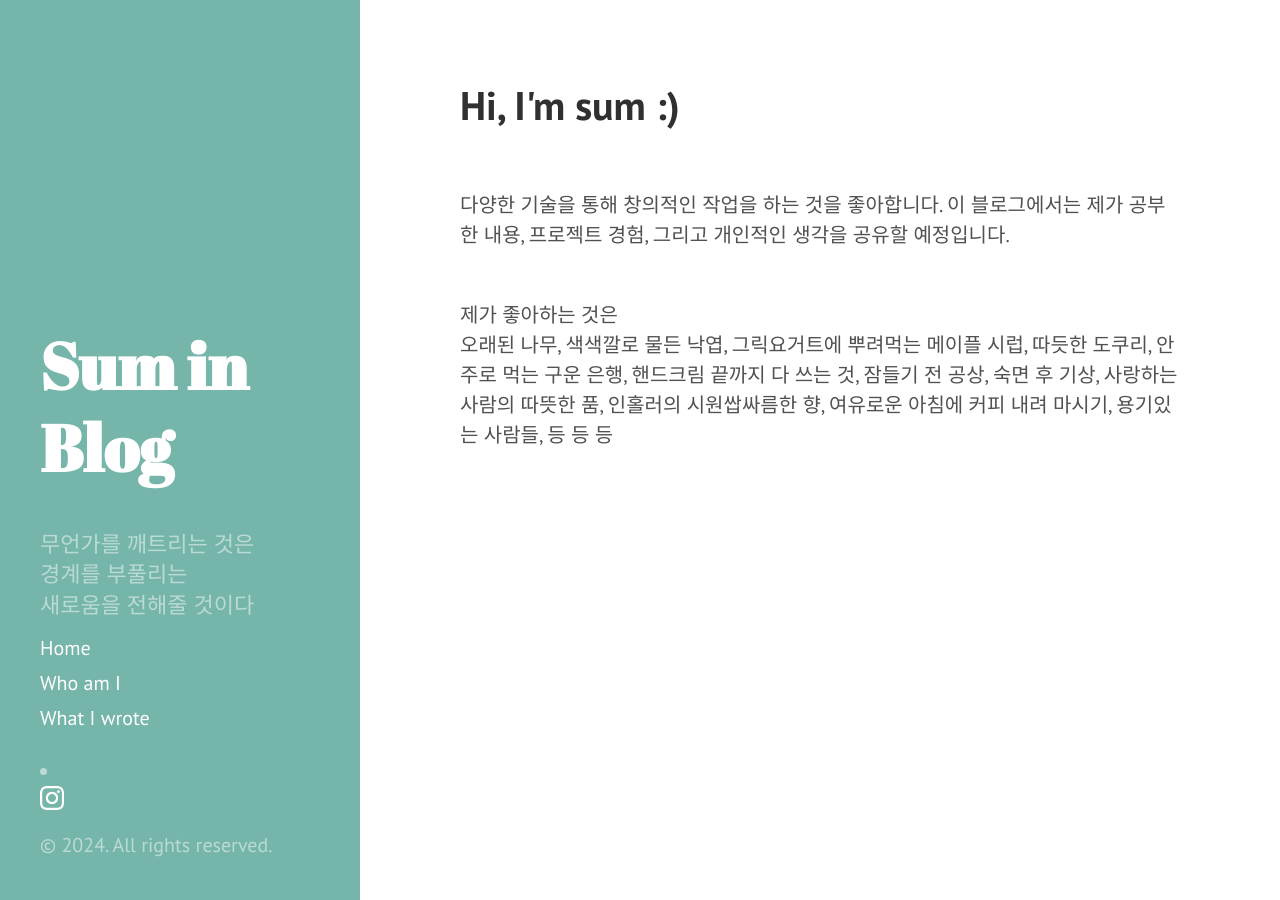
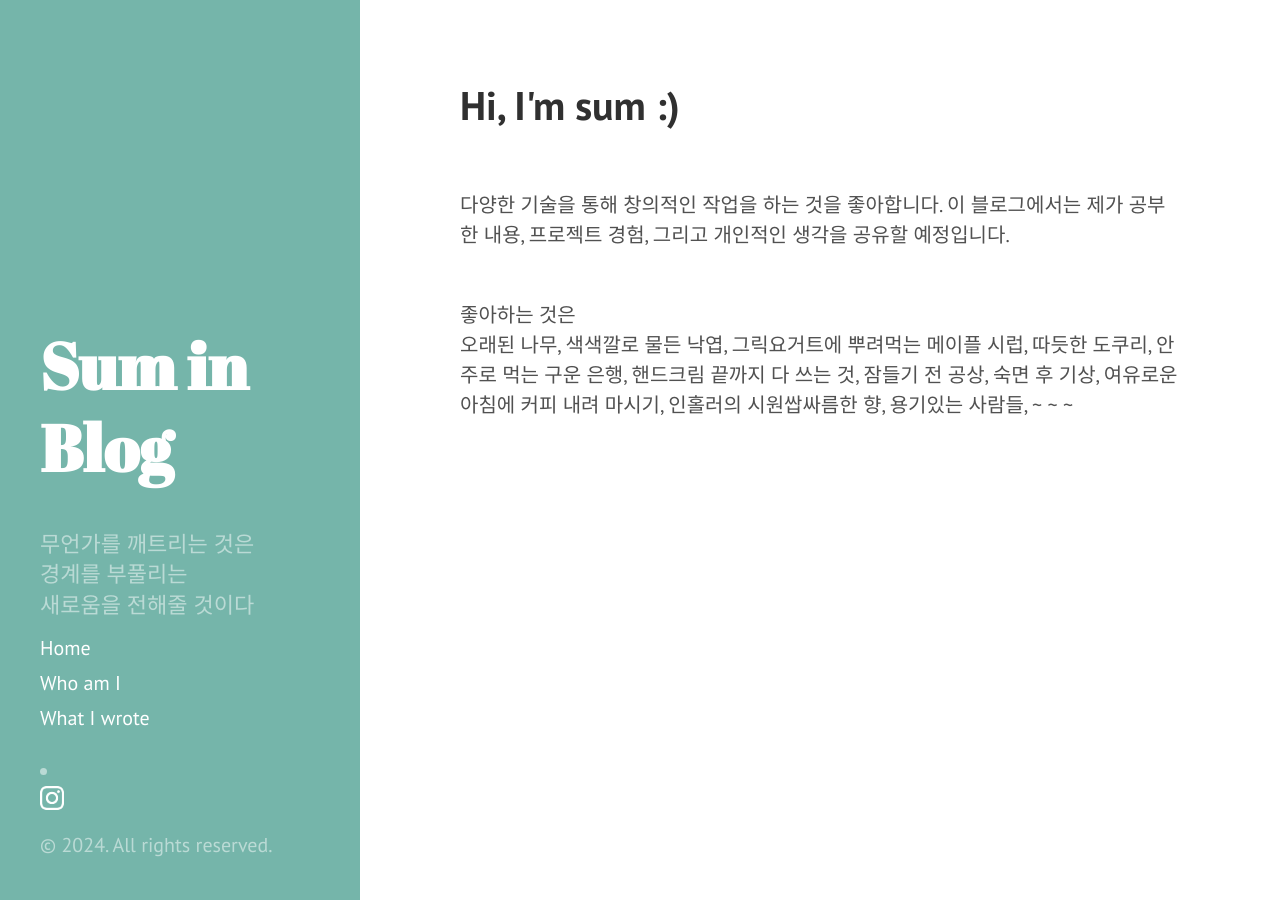
Before and after one commit to RouhaLee/RouhaLEe.github.io, a Jekyll site: the page built from about.md, in a window 1280 px wide. Built offline with Jekyll 4.4.1, drawn with Linux system fonts in a browser that asks for light colours.

```diff
--- a/_includes/sidebar.html
+++ b/_includes/sidebar.html
@@ -12,7 +12,7 @@
 
     <nav class="sidebar-nav">
       <a class="sidebar-nav-item{% if page.url == '/' %} active{% endif %}" href="/">Home</a>
-      <a class="sidebar-nav-item{% if page.url == '/Who am I/' %} active{% endif %}" href="/about">Who am I</a>
+      <a class="sidebar-nav-item{% if page.url == '/Who I am/' %} active{% endif %}" href="/about">Who am I</a>
       <a class="sidebar-nav-item{% if page.url == '/What I wrote/' %} active{% endif %}" href="/note">What I wrote</a>
     </nav>
 
--- a/about.md
+++ b/about.md
@@ -8,5 +8,5 @@
 다양한 기술을 통해 창의적인 작업을 하는 것을 좋아합니다. 이 블로그에서는 제가 공부한 내용, 프로젝트 경험, 그리고 개인적인 생각을 공유할 예정입니다.
 
 <br>
-제가 좋아하는 것은 <br>
-오래된 나무, 색색깔로 물든 낙엽, 그릭요거트에 뿌려먹는 메이플 시럽, 따듯한 도쿠리, 안주로 먹는 구운 은행, 핸드크림 끝까지 다 쓰는 것, 잠들기 전 공상, 숙면 후 기상, 사랑하는 사람의 따뜻한 품, 인홀러의 시원쌉싸름한 향, 여유로운 아침에 커피 내려 마시기, 용기있는 사람들, 등 등 등
+좋아하는 것은 <br>
+오래된 나무, 색색깔로 물든 낙엽, 그릭요거트에 뿌려먹는 메이플 시럽, 따듯한 도쿠리, 안주로 먹는 구운 은행, 핸드크림 끝까지 다 쓰는 것, 잠들기 전 공상, 숙면 후 기상, 여유로운 아침에 커피 내려 마시기, 인홀러의 시원쌉싸름한 향, 용기있는 사람들, ~ ~ ~
```
